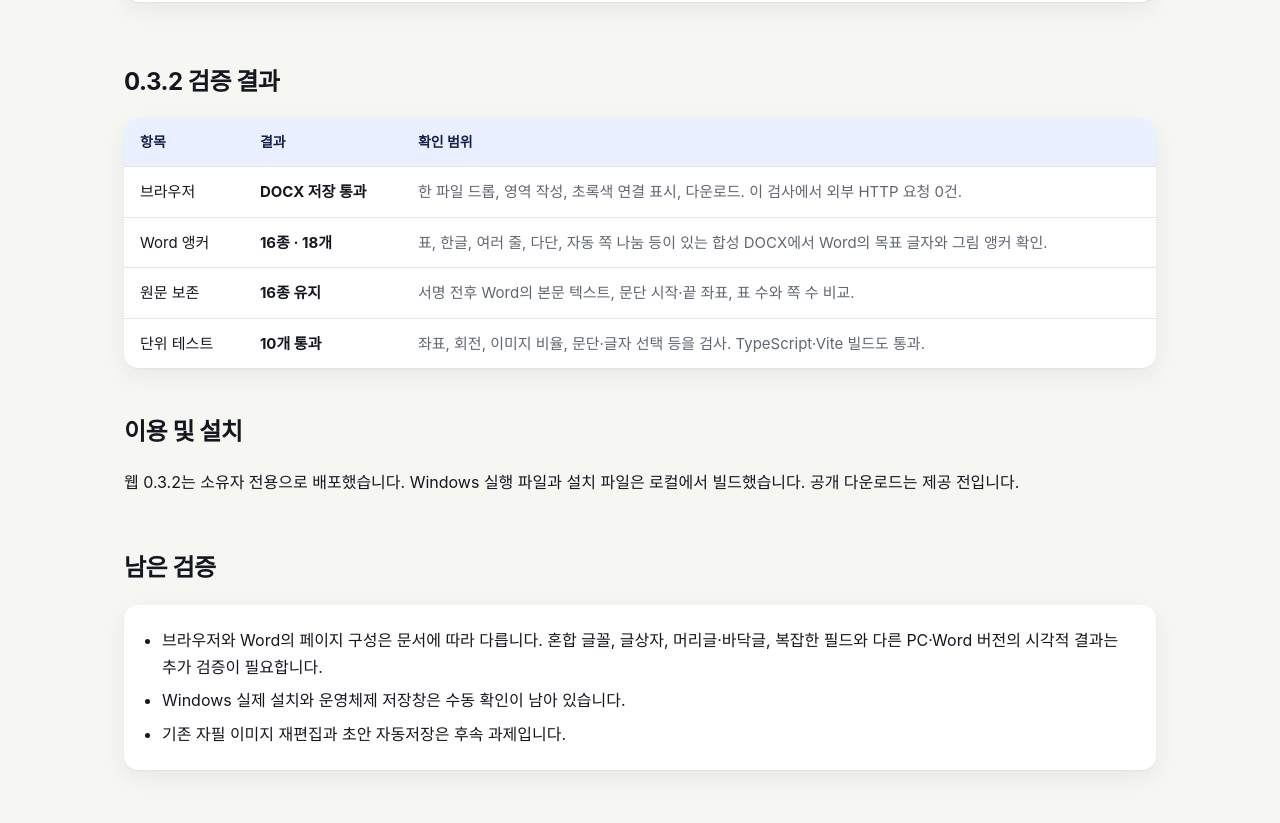
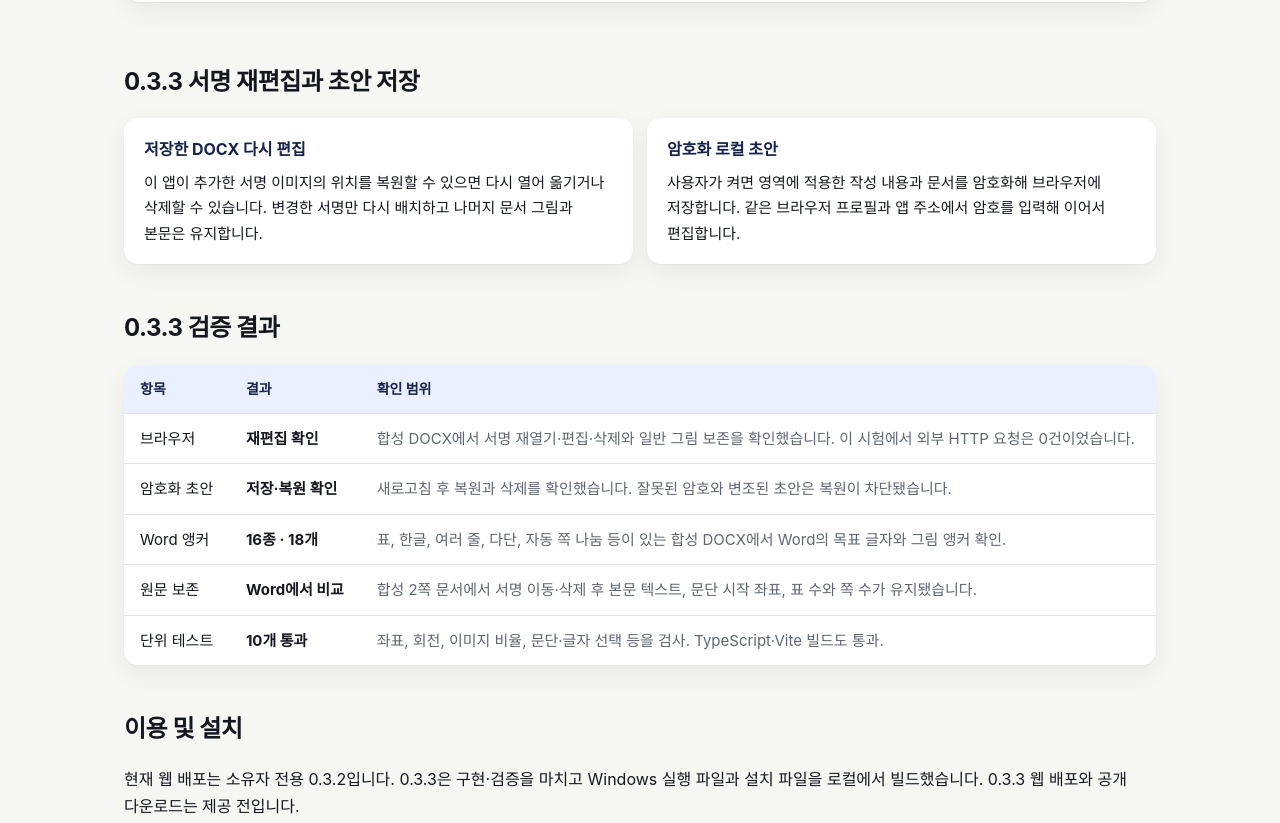
Before and after one commit to juntae0123/juntae0123.github.io, a plain HTML site: page projects/sign-studio.html in a window 1280 px wide. Shown: the part 2063-2886 px from the top of the page. Drawn offline with Linux system fonts and the light colour scheme; a web font is replaced by a local one.

Commit message:
서명 작업실 0.3.3과 적산 규격 변경 검증 소개

```diff
--- a/projects/sign-studio.html
+++ b/projects/sign-studio.html
@@ -4,7 +4,7 @@
   <meta charset="utf-8">
   <meta name="viewport" content="width=device-width,initial-scale=1">
   <title>서명 작업실 — Word 글자·줄 기준 서명 배치 | 김준태</title>
-  <meta name="description" content="DOCX 한 파일로 서명하고 Word 사본을 저장하는 편집기. 미리보기와 Word 사이의 위치 차이를 줄이고, 합성 DOCX 16종에서 그림 앵커와 원문 보존을 검증했습니다.">
+  <meta name="description" content="DOCX 사본 저장과 기존 서명 재편집, 선택형 암호화 초안을 구현한 개인 프로젝트. 합성 문서로 Word 저장 결과를 검증했습니다.">
   <meta property="og:title" content="서명 작업실 — Word 글자·줄 기준 서명 배치 | 김준태">
   <meta property="og:description" content="DOCX 서명 위치 오류를 글자·줄 기준 앵커로 개선하고 Microsoft Word에서 검증한 개인 프로젝트">
   <meta property="og:image" content="https://juntae0123.github.io/assets/sign_studio_cover.jpg">
@@ -31,7 +31,7 @@
       <div><span>기간</span><b>2026.11</b></div>
       <div><span>역할</span><b>기획 · UX · 구현 방향 · 검증</b></div>
       <div><span>검증</span><b>합성 DOCX 16종 · 앵커 18개</b></div>
-      <div><span>버전</span><b>0.3.2</b></div>
+      <div><span>최신 구현</span><b>0.3.3</b></div>
     </div>
 
     <section class="d-sec">
@@ -62,13 +62,22 @@
     </section>
 
     <section class="d-sec">
-      <h2>0.3.2 검증 결과</h2>
+      <h2>0.3.3 서명 재편집과 초안 저장</h2>
+      <div class="did">
+        <div><b>저장한 DOCX 다시 편집</b><p>이 앱이 추가한 서명 이미지의 위치를 복원할 수 있으면 다시 열어 옮기거나 삭제할 수 있습니다. 변경한 서명만 다시 배치하고 나머지 문서 그림과 본문은 유지합니다.</p></div>
+        <div><b>암호화 로컬 초안</b><p>사용자가 켜면 영역에 적용한 작성 내용과 문서를 암호화해 브라우저에 저장합니다. 같은 브라우저 프로필과 앱 주소에서 암호를 입력해 이어서 편집합니다.</p></div>
+      </div>
+    </section>
+
+    <section class="d-sec">
+      <h2>0.3.3 검증 결과</h2>
       <table class="res">
         <thead><tr><th scope="col">항목</th><th scope="col">결과</th><th scope="col">확인 범위</th></tr></thead>
         <tbody>
-          <tr><td>브라우저</td><td>DOCX 저장 통과</td><td>한 파일 드롭, 영역 작성, 초록색 연결 표시, 다운로드. 이 검사에서 외부 HTTP 요청 0건.</td></tr>
+          <tr><td>브라우저</td><td>재편집 확인</td><td>합성 DOCX에서 서명 재열기·편집·삭제와 일반 그림 보존을 확인했습니다. 이 시험에서 외부 HTTP 요청은 0건이었습니다.</td></tr>
+          <tr><td>암호화 초안</td><td>저장·복원 확인</td><td>새로고침 후 복원과 삭제를 확인했습니다. 잘못된 암호와 변조된 초안은 복원이 차단됐습니다.</td></tr>
           <tr><td>Word 앵커</td><td>16종 · 18개</td><td>표, 한글, 여러 줄, 다단, 자동 쪽 나눔 등이 있는 합성 DOCX에서 Word의 목표 글자와 그림 앵커 확인.</td></tr>
-          <tr><td>원문 보존</td><td>16종 유지</td><td>서명 전후 Word의 본문 텍스트, 문단 시작·끝 좌표, 표 수와 쪽 수 비교.</td></tr>
+          <tr><td>원문 보존</td><td>Word에서 비교</td><td>합성 2쪽 문서에서 서명 이동·삭제 후 본문 텍스트, 문단 시작 좌표, 표 수와 쪽 수가 유지됐습니다.</td></tr>
           <tr><td>단위 테스트</td><td>10개 통과</td><td>좌표, 회전, 이미지 비율, 문단·글자 선택 등을 검사. TypeScript·Vite 빌드도 통과.</td></tr>
         </tbody>
       </table>
@@ -76,7 +85,7 @@
 
     <section class="d-sec">
       <h2>이용 및 설치</h2>
-      <p>웹 0.3.2는 소유자 전용으로 배포했습니다. Windows 실행 파일과 설치 파일은 로컬에서 빌드했습니다. 공개 다운로드는 제공 전입니다.</p>
+      <p>현재 웹 배포는 소유자 전용 0.3.2입니다. 0.3.3은 구현·검증을 마치고 Windows 실행 파일과 설치 파일을 로컬에서 빌드했습니다. 0.3.3 웹 배포와 공개 다운로드는 제공 전입니다.</p>
     </section>
 
     <section class="d-sec">
@@ -84,7 +93,7 @@
       <ul class="limits">
         <li>브라우저와 Word의 페이지 구성은 문서에 따라 다릅니다. 혼합 글꼴, 글상자, 머리글·바닥글, 복잡한 필드와 다른 PC·Word 버전의 시각적 결과는 추가 검증이 필요합니다.</li>
         <li>Windows 실제 설치와 운영체제 저장창은 수동 확인이 남아 있습니다.</li>
-        <li>기존 자필 이미지 재편집과 초안 자동저장은 후속 과제입니다.</li>
+        <li>Word 회귀 검사에서 들여쓰기 문단의 끝 좌표 차이가 한 차례 관찰됐습니다. 같은 파일을 새 Word 인스턴스에서 검사했을 때 재현되지 않았으며 원인은 미확인입니다.</li>
       </ul>
     </section>
   </main>
```
Also changed, not shown: index.html (+3 -3 lines), projects/estimate-desktop.html (+8 -2 lines).
